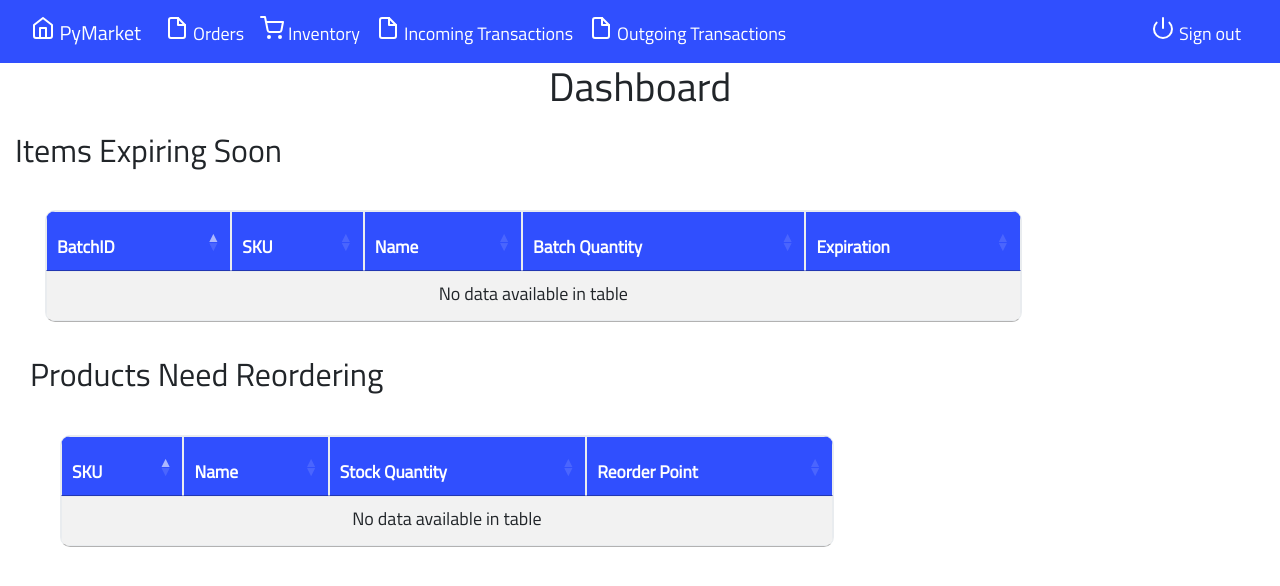
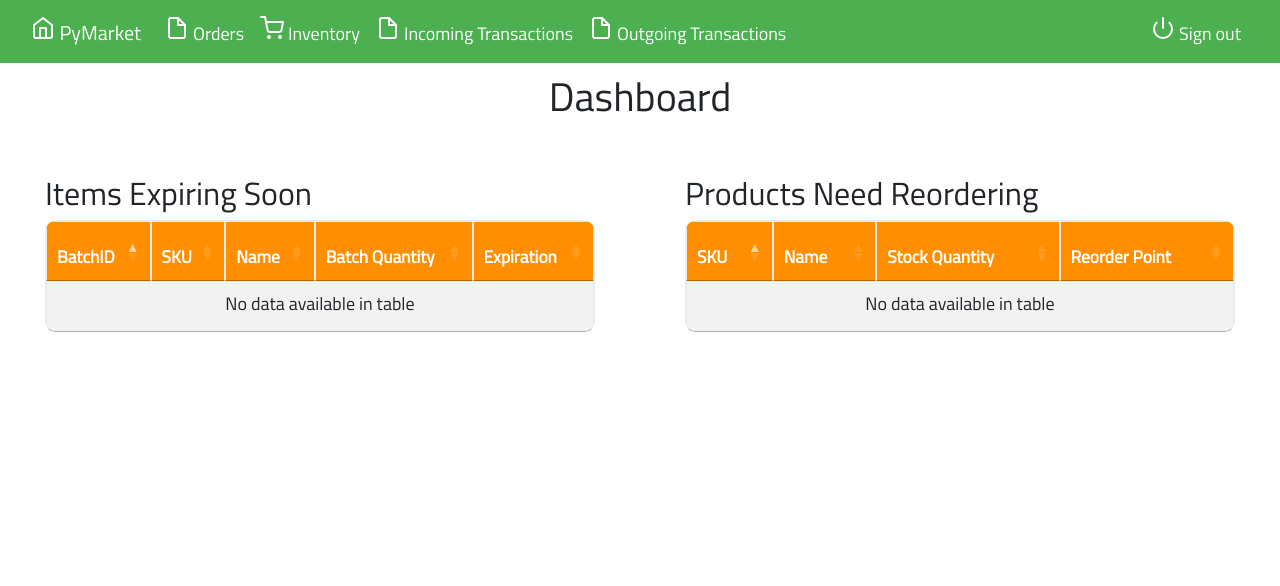
Before and after one commit to soethanv/PyMarket, a Flask app: page /dashboard in a window 1280 px wide. Shown: the top 586 px of the page. Run offline with Flask 2, Linux system fonts and the light colour scheme; the visitor is signed in with stand-in values (Sample User, id 1); data that the repository does not hold is empty; some libraries are stand-ins or nearby versions.

Commit message:
Frontend adjustments

```diff
--- a/static/signin.css
+++ b/static/signin.css
@@ -34,8 +34,10 @@ body{
 .text-center {
   width: 100%;
   height: 95px;
+  background-color: #FF8F00;
+  /* background-color: #4CAF50; */
   /* background-color: #000000; */
-  background-color: #304FFE;
+  /* background-color: #304FFE; */
   /* background-color: #B2DFDB; */
   /* background-color: #26de81; */
   color: #ffffff;
--- a/static/table.css
+++ b/static/table.css
@@ -90,9 +90,10 @@ table thead tr {
   font-weight: 500;
   color: white;
   font-size: 13pt;
+  background: #FF8F00;
   /* background: #1e90ff; */
   /* background: #00BFA5; */
-  background: #304FFE;
+  /* background: #304FFE; */
   /* background: #000000; */
 
 }
--- a/templates/base.html
+++ b/templates/base.html
@@ -4,10 +4,11 @@
 
     /* background-color: #B2DFDB; */
     /* background-color: #000000; */
-    background-color: #304FFE;
+    /* background-color: #304FFE; */
     /* background-color: #00E676; */
     /* background-color: #00C853; */
-    /* background-color: #4CAF50; */
+    background-color: #4CAF50;
+    margin-bottom: 10px;
     }
     .navbar-brand, .nav-link {
       color: #ffffff;
@@ -16,7 +17,9 @@
     }
 
     .navbar-brand:hover, .nav-link:hover {
-      color: #000000;
+      color: #ffffff;
+      font-size: 20px;
+      font-weight: 600;
     }
     /* ul.nav a:hover { color: #00C853 !important; } */
     </style>
--- a/templates/dashboard.html
+++ b/templates/dashboard.html
@@ -6,11 +6,11 @@
 <h1 class="text-center" style="font-family: 'Titillium Web', san-serif;">Dashboard</h1>
 </div>
 <div class="row" style="margin-top:20px;">
-    <div class="col-sm-10">
-        <h2 class="sub-header" style="font-family: 'Titillium Web', san-serif;">Items Expiring Soon</h2>
+    <div class="col-sm-6">
         <div class="limiter">
           <div class="container-table100">
             <div class="wrap-table100">
+                <h2 class="sub-header" style="font-family: 'Titillium Web', san-serif;">Items Expiring Soon</h2>
               <div class="table-responsive">
                   <table id="expire_table" style="width:100%" class="table table-striped table-bordered"></table>
               </div>
@@ -18,12 +18,12 @@
         </div>
 
     </div>
-
-    <div class="col-sm-10">
-        <h2 class="sub-header" style="font-family: 'Titillium Web', san-serif;">Products Need Reordering</h2>
+  </div>
+    <div class="col-sm-6">
         <div class="limiter">
           <div class="container-table100">
             <div class="wrap-table100">
+              <h2 class="sub-header" style="font-family: 'Titillium Web', san-serif;">Products Need Reordering</h2>
               <div class="table-responsive">
                   <table id="reorder_table" style="width:100%" class="table table-striped table-bordered"></table>
               </div>
```
